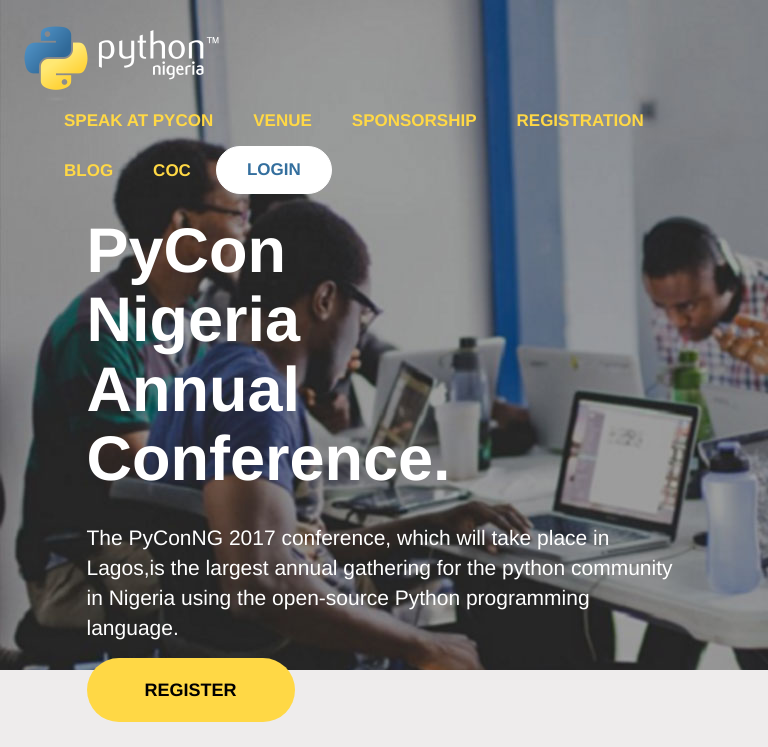
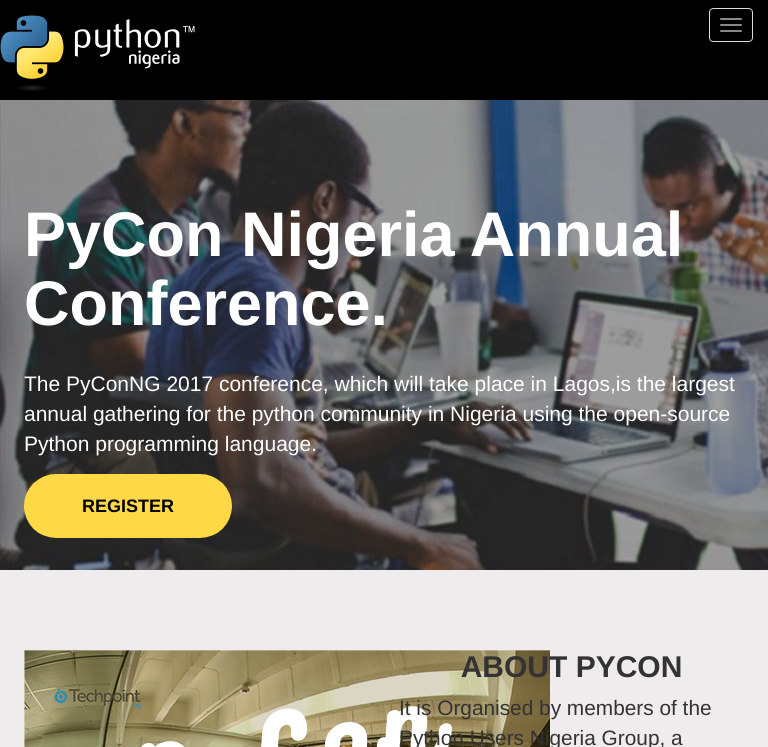
Before and after one commit to psalmskalu/pycon-templates, a plain HTML site: page pyhcon/index.html in a window 768 px wide. Shown: the top 747 px of the page. Drawn offline with nearby package versions, Linux system fonts and the light colour scheme; a script that the page names is missing.

Commit message:
successfully styled the header for tablet and mobile

```diff
--- a/pyhcon/custom.css
+++ b/pyhcon/custom.css
@@ -141,3 +141,75 @@
   background-color: #346f9e;
   color: #fff;
 }
+.navbar-default{
+  background-color: transparent;
+  border-color: transparent;
+}
+@media(max-width: 992px){
+  .navbar-default .navbar-header{
+  border-color: black;
+  background-color: black;
+  }
+  .navbar-default .navbar-collapse{
+    background-color: black;
+  }
+  .container>.navbar-header {
+    margin-right: -15px;
+    margin-left: -15px;
+}
+ .navbar-collapse.collapse{
+    display: none !important;
+  }
+}
+@media(min-width: 768px) and (max-width: 992px){
+  .navbar-default .container{
+    padding-right: 0;
+    padding-left: 0;
+    width: 100%;
+  }
+  .container>.navbar-header {
+     margin-right: 0;
+    margin-left: 0;
+}
+  .navbar-toggle {
+     display: block;
+}
+  .navbar-header{
+    width: 100%;
+    float: none;
+    height: 100px;
+  }
+  .navbar-nav>li {
+    float: none;
+}
+.navbar-fixed-bottom .navbar-collapse, .navbar-fixed-top .navbar-collapse{
+  height: 410px !important;
+  max-height: 410px;
+}
+  .navbar-collapse.collapse {
+     display: none !important;
+}
+  .navbar-collapse.collapse.in {
+     display: block !important;
+}
+  .jumbotron{
+    padding-top: 17em;
+  }
+}
+@media(max-width: 768px){
+  .navbar-default{
+    background-color: transparent;
+    border-color: transparent;
+
+  }
+
+  .navbar-header{
+    height: 100px;
+  }
+
+  .jumbotron{
+    padding-top: 20em;
+    /*margin-top: -38em;*/
+
+  }
+}
--- a/pyhcon/index.html
+++ b/pyhcon/index.html
@@ -19,7 +19,7 @@
 
   <body>
 
-    <nav class="navbar navbar-transparent">
+    <nav class="navbar navbar-default navbar-fixed-top">
       <div class="container">
         <div class="navbar-header">
           <button type="button" class="navbar-toggle collapsed" data-toggle="collapse" data-target="#navbar" aria-expanded="false" aria-controls="navbar">
@@ -48,13 +48,13 @@
     <div class="jumbotron">
       <div class="container">
         <div class="row">
-          <div class="col-sm-5 col-sm-offset-1">
+          <div class="col-md-5 col-md-offset-1">
             <h1 class="bold-text">PyCon Nigeria Annual Conference.</h1>
           </div>
         </div>
         <br />
         <div class="row">
-          <div class="col-sm-10 col-sm-offset-1">
+          <div class="col-md-10 col-md-offset-1">
             <p>The PyConNG 2017 conference, which will take place in Lagos,is the largest annual gathering for the python community in Nigeria using the open-source Python programming language.</p>
             <p><a class="btn btn-primary btn-lg bold-text" href="#" role="button">REGISTER</a></p>
           </div>
```
